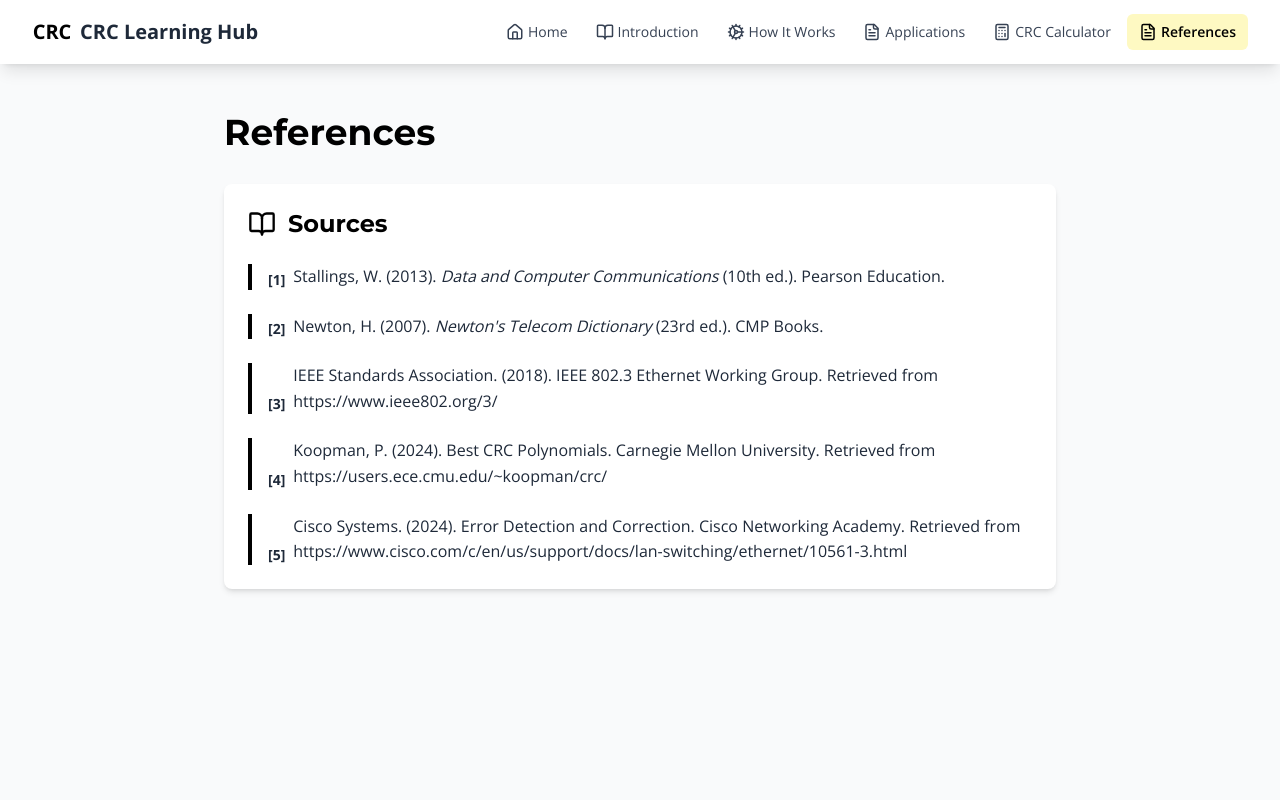
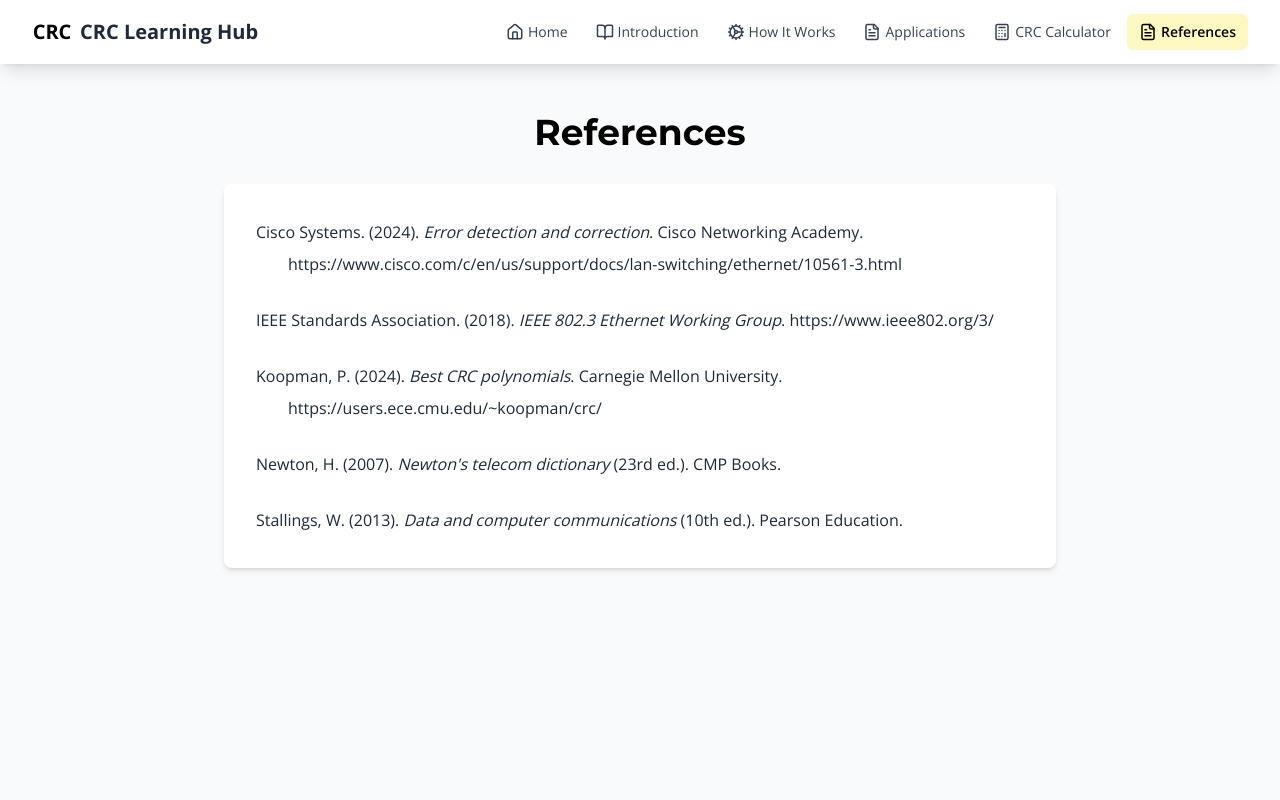
Before and after one commit to SmazSupport/crc-educational-site, a React (Vite) app: page /crc-educational-site/references in a window 1280 px wide. Shown: the top 800 px of the page. Built offline with nearby package versions, Linux system fonts and the light colour scheme.

Commit message:
updated references

```diff
--- a/src/pages/Introduction.jsx
+++ b/src/pages/Introduction.jsx
@@ -18,7 +18,7 @@ const Introduction = () => {
             </div>
 
             <p className="text-gray-700 mb-4">
-              <strong>Cyclic Redundancy Check (CRC)</strong> is how we catch errors in data before they cause problems <sup className="font-bold text-xs">[1]</sup>.
+              <strong>Cyclic Redundancy Check (CRC)</strong> is how we catch errors in data before they cause problems (Stallings, 2013).
               When you send data over a network or write it to a hard drive, bits can flip —
               maybe from electrical noise, a scratched disk, or interference on the wire. CRC is our quality-control checkpoint
               that tells us if the data got corrupted.
@@ -35,7 +35,7 @@ const Introduction = () => {
 
             <p className="text-gray-700">
               Under the hood, CRC uses polynomial division on binary data — kind of like long division you learned in school,
-              but with XOR operations instead of subtraction. The remainder from that division becomes our "check value"
+              but with XOR operations instead of subtraction (Stallings, 2013). The remainder from that division becomes our "check value"
               that travels with the data.
             </p>
           </div>
@@ -50,7 +50,7 @@ const Introduction = () => {
             </div>
 
             <p className="text-gray-700 mb-4">
-              We use CRC everywhere because it hits the sweet spot between reliability and efficiency <sup className="font-bold text-xs">[1]</sup>:
+              We use CRC everywhere because it hits the sweet spot between reliability and efficiency (Stallings, 2013; Newton, 2007):
             </p>
 
             <ul className="list-disc list-inside space-y-2 text-gray-700 mb-4">
@@ -79,16 +79,16 @@ const Introduction = () => {
             <h2 className="text-2xl font-bold text-gray-800 mb-4">Brief History</h2>
 
             <p className="text-gray-700 mb-4">
-              CRC showed up in 1961 when engineers needed a reliable way to catch transmission errors.
+              CRC showed up in 1961 when engineers needed a reliable way to catch transmission errors (Newton, 2007).
               Back then, data lines were noisy and unreliable — think telegraph-era tech trying to handle computer data.
-              As networks exploded in the '70s and '80s, CRC became the go-to standard because it just worked.
+              As networks exploded in the '70s and '80s, CRC became the go-to standard because it just worked (Stallings, 2013).
             </p>
 
             <div className="bg-gray-50 rounded-lg p-4">
               <h3 className="font-semibold mb-2 text-gray-800">Key Milestones:</h3>
               <ul className="space-y-2 text-gray-700">
                 <li><strong>1961:</strong> CRC algorithm developed — engineers needed error detection for early data links</li>
-                <li><strong>1980s:</strong> Ethernet (IEEE 802.3) adopted CRC-32 — became the backbone of office networks</li>
+                <li><strong>1980s:</strong> Ethernet (IEEE 802.3) adopted CRC-32 — became the backbone of office networks (IEEE Standards Association, 2018)</li>
                 <li><strong>Today:</strong> Built into almost every digital communication protocol you can think of</li>
               </ul>
             </div>
@@ -101,9 +101,9 @@ const Introduction = () => {
             <h2 className="text-2xl font-bold text-gray-800 mb-4">Detection vs. Correction</h2>
 
             <p className="text-gray-700 mb-4">
-              Here's the key thing: CRC can <strong>detect</strong> errors, but it can't <strong>fix</strong> them.
+              Here's the key thing: CRC can <strong>detect</strong> errors, but it can't <strong>fix</strong> them (Stallings, 2013).
               Think of it like a smoke detector — it tells you there's a problem, but it doesn't put out the fire.
-              When CRC catches an error, the system typically just asks for a retransmission.
+              When CRC catches an error, the system typically just asks for a retransmission (Cisco Systems, 2024).
             </p>
 
             <div className="grid md:grid-cols-2 gap-4">
--- a/src/pages/References.jsx
+++ b/src/pages/References.jsx
@@ -4,63 +4,34 @@ const References = () => {
   return (
     <div className="min-h-screen bg-gray-50 py-12">
       <div className="max-w-4xl mx-auto px-4 sm:px-6 lg:px-8">
-        <h1 className="text-4xl font-bold text-gray-800 mb-8">
+        <h1 className="text-4xl font-bold text-gray-800 mb-8 text-center">
           References
         </h1>
 
-        {/* Main References */}
         <section className="mb-12">
-          <div className="bg-white rounded-lg shadow-md p-6">
-            <div className="flex items-center mb-6">
-              <BookOpen className="text-fhsu-gold mr-3" size={28} />
-              <h2 className="text-2xl font-bold text-gray-800">Sources</h2>
-            </div>
+          <div className="bg-white rounded-lg shadow-md p-8">
+            <div className="space-y-6 text-gray-800" style={{ lineHeight: '2' }}>
 
-            <div className="space-y-6">
-              {/* Reference 1 - Textbook */}
-              <div className="border-l-4 border-fhsu-gold pl-4">
-                <p className="text-gray-800 flex items-end">
-                  <span className="font-bold text-sm mr-2">[1]</span>
-                  <span>Stallings, W. (2013). <em>Data and Computer Communications</em> (10th ed.).
-                  Pearson Education.</span>
-                </p>
-              </div>
+              <p className="pl-8" style={{ textIndent: '-2rem' }}>
+                Cisco Systems. (2024). <em>Error detection and correction</em>. Cisco Networking Academy. <a href="https://www.cisco.com/c/en/us/support/docs/lan-switching/ethernet/10561-3.html" target="_blank" rel="noopener noreferrer" className="text-fhsu-gold hover:underline">https://www.cisco.com/c/en/us/support/docs/lan-switching/ethernet/10561-3.html</a>
+              </p>
 
-              {/* Reference 2 - Newton's Dictionary */}
-              <div className="border-l-4 border-fhsu-gold pl-4">
-                <p className="text-gray-800 flex items-end">
-                  <span className="font-bold text-sm mr-2">[2]</span>
-                  <span>Newton, H. (2007). <em>Newton's Telecom Dictionary</em> (23rd ed.).
-                  CMP Books.</span>
-                </p>
-              </div>
+              <p className="pl-8" style={{ textIndent: '-2rem' }}>
+                IEEE Standards Association. (2018). <em>IEEE 802.3 Ethernet Working Group</em>. <a href="https://www.ieee802.org/3/" target="_blank" rel="noopener noreferrer" className="text-fhsu-gold hover:underline">https://www.ieee802.org/3/</a>
+              </p>
 
-              {/* Reference 3 - IEEE Online */}
-              <div className="border-l-4 border-fhsu-gold pl-4">
-                <p className="text-gray-800 flex items-end">
-                  <span className="font-bold text-sm mr-2">[3]</span>
-                  <span>IEEE Standards Association. (2018). IEEE 802.3 Ethernet Working Group.
-                  Retrieved from <a href="https://www.ieee802.org/3/" target="_blank" rel="noopener noreferrer" className="text-fhsu-gold hover:underline">https://www.ieee802.org/3/</a></span>
-                </p>
-              </div>
+              <p className="pl-8" style={{ textIndent: '-2rem' }}>
+                Koopman, P. (2024). <em>Best CRC polynomials</em>. Carnegie Mellon University. <a href="https://users.ece.cmu.edu/~koopman/crc/" target="_blank" rel="noopener noreferrer" className="text-fhsu-gold hover:underline">https://users.ece.cmu.edu/~koopman/crc/</a>
+              </p>
 
-              {/* Reference 4 - Koopman CRC */}
-              <div className="border-l-4 border-fhsu-gold pl-4">
-                <p className="text-gray-800 flex items-end">
-                  <span className="font-bold text-sm mr-2">[4]</span>
-                  <span>Koopman, P. (2024). Best CRC Polynomials. Carnegie Mellon University.
-                  Retrieved from <a href="https://users.ece.cmu.edu/~koopman/crc/" target="_blank" rel="noopener noreferrer" className="text-fhsu-gold hover:underline">https://users.ece.cmu.edu/~koopman/crc/</a></span>
-                </p>
-              </div>
+              <p className="pl-8" style={{ textIndent: '-2rem' }}>
+                Newton, H. (2007). <em>Newton's telecom dictionary</em> (23rd ed.). CMP Books.
+              </p>
 
-              {/* Reference 5 - Cisco Networking */}
-              <div className="border-l-4 border-fhsu-gold pl-4">
-                <p className="text-gray-800 flex items-end">
-                  <span className="font-bold text-sm mr-2">[5]</span>
-                  <span>Cisco Systems. (2024). Error Detection and Correction. Cisco Networking Academy.
-                  Retrieved from <a href="https://www.cisco.com/c/en/us/support/docs/lan-switching/ethernet/10561-3.html" target="_blank" rel="noopener noreferrer" className="text-fhsu-gold hover:underline">https://www.cisco.com/c/en/us/support/docs/lan-switching/ethernet/10561-3.html</a></span>
-                </p>
-              </div>
+              <p className="pl-8" style={{ textIndent: '-2rem' }}>
+                Stallings, W. (2013). <em>Data and computer communications</em> (10th ed.). Pearson Education.
+              </p>
+
             </div>
           </div>
         </section>
```
Also changed, not shown: src/pages/Applications.jsx (+9 -9 lines), src/pages/HowItWorks.jsx (+9 -9 lines).
